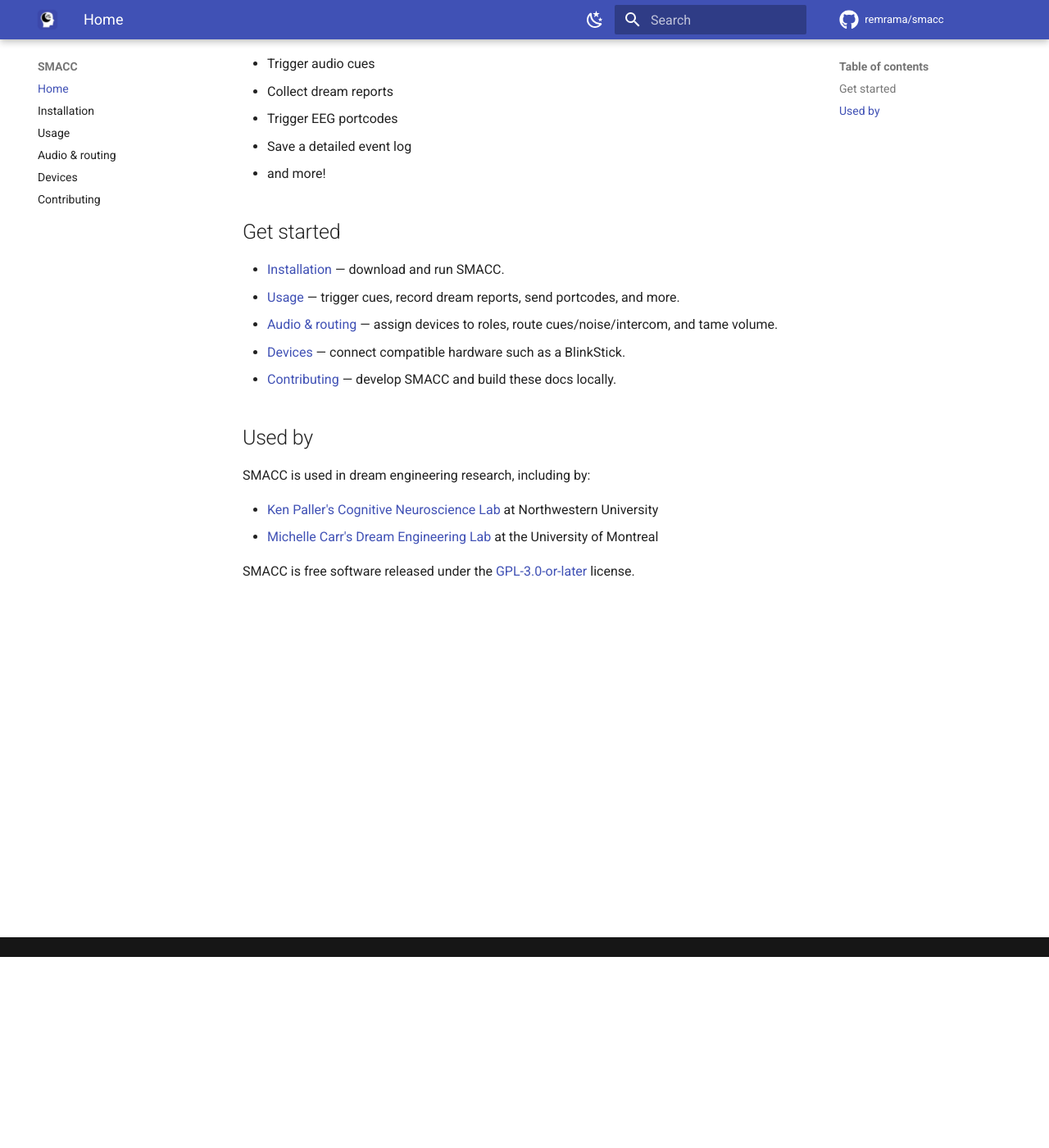
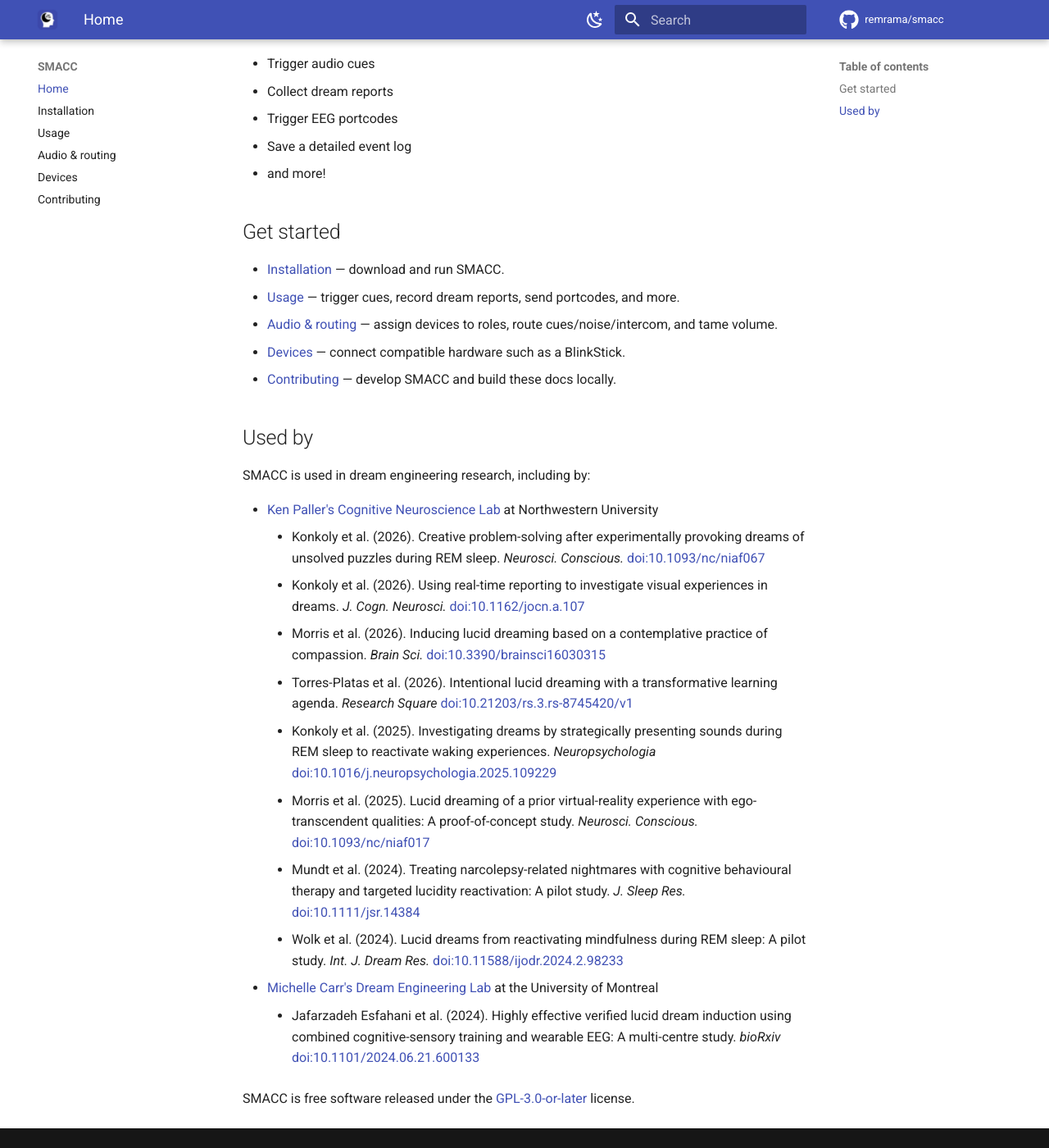
Before and after one commit to remrama/smacc, an MkDocs documentation site: the page built from docs/index.md, in a window 1280 px wide and 1400 px high, scrolled down 233 px. Shown: the whole window at 82% size. Built offline with MkDocs 1.6.1 and Material for MkDocs 9.7.7, drawn with Linux system fonts in a browser that asks for light colours; comment, search, counter and statistics services are not loaded; the version menu is left out.

Commit message:
Add publications to docs index

```diff
--- a/docs/index.md
+++ b/docs/index.md
@@ -28,8 +28,17 @@
 
 * [Ken Paller's Cognitive Neuroscience Lab](https://sites.northwestern.edu/pallerlab/)
   at Northwestern University
+    * Konkoly et al. (2026). Creative problem-solving after experimentally provoking dreams of unsolved puzzles during REM sleep. *Neurosci. Conscious.* [doi:10.1093/nc/niaf067](https://doi.org/10.1093/nc/niaf067)
+    * Konkoly et al. (2026). Using real-time reporting to investigate visual experiences in dreams. *J. Cogn. Neurosci.* [doi:10.1162/jocn.a.107](https://doi.org/10.1162/JOCN.a.107)
+    * Morris et al. (2026). Inducing lucid dreaming based on a contemplative practice of compassion. *Brain Sci.* [doi:10.3390/brainsci16030315](https://doi.org/10.3390/brainsci16030315)
+    * Torres-Platas et al. (2026). Intentional lucid dreaming with a transformative learning agenda. *Research Square* [doi:10.21203/rs.3.rs-8745420/v1](https://doi.org/10.21203/rs.3.rs-8745420/v1)
+    * Konkoly et al. (2025). Investigating dreams by strategically presenting sounds during REM sleep to reactivate waking experiences. *Neuropsychologia* [doi:10.1016/j.neuropsychologia.2025.109229](https://doi.org/10.1016/j.neuropsychologia.2025.109229)
+    * Morris et al. (2025). Lucid dreaming of a prior virtual-reality experience with ego-transcendent qualities: A proof-of-concept study. *Neurosci. Conscious.* [doi:10.1093/nc/niaf017](https://doi.org/10.1093/nc/niaf017)
+    * Mundt et al. (2024). Treating narcolepsy-related nightmares with cognitive behavioural therapy and targeted lucidity reactivation: A pilot study. *J. Sleep Res.* [doi:10.1111/jsr.14384](https://doi.org/10.1111/jsr.14384)
+    * Wolk et al. (2024). Lucid dreams from reactivating mindfulness during REM sleep: A pilot study. *Int. J. Dream Res.* [doi:10.11588/ijodr.2024.2.98233](https://doi.org/10.11588/ijodr.2024.2.98233)
 * [Michelle Carr's Dream Engineering Lab](https://www.dreamengineeringlab.com/)
   at the University of Montreal
+    * Jafarzadeh Esfahani et al. (2024). Highly effective verified lucid dream induction using combined cognitive-sensory training and wearable EEG: A multi-centre study. *bioRxiv* [doi:10.1101/2024.06.21.600133](https://doi.org/10.1101/2024.06.21.600133)
 
 SMACC is free software released under the
 [GPL-3.0-or-later](https://github.com/remrama/smacc/blob/main/LICENSE.txt) license.
```
